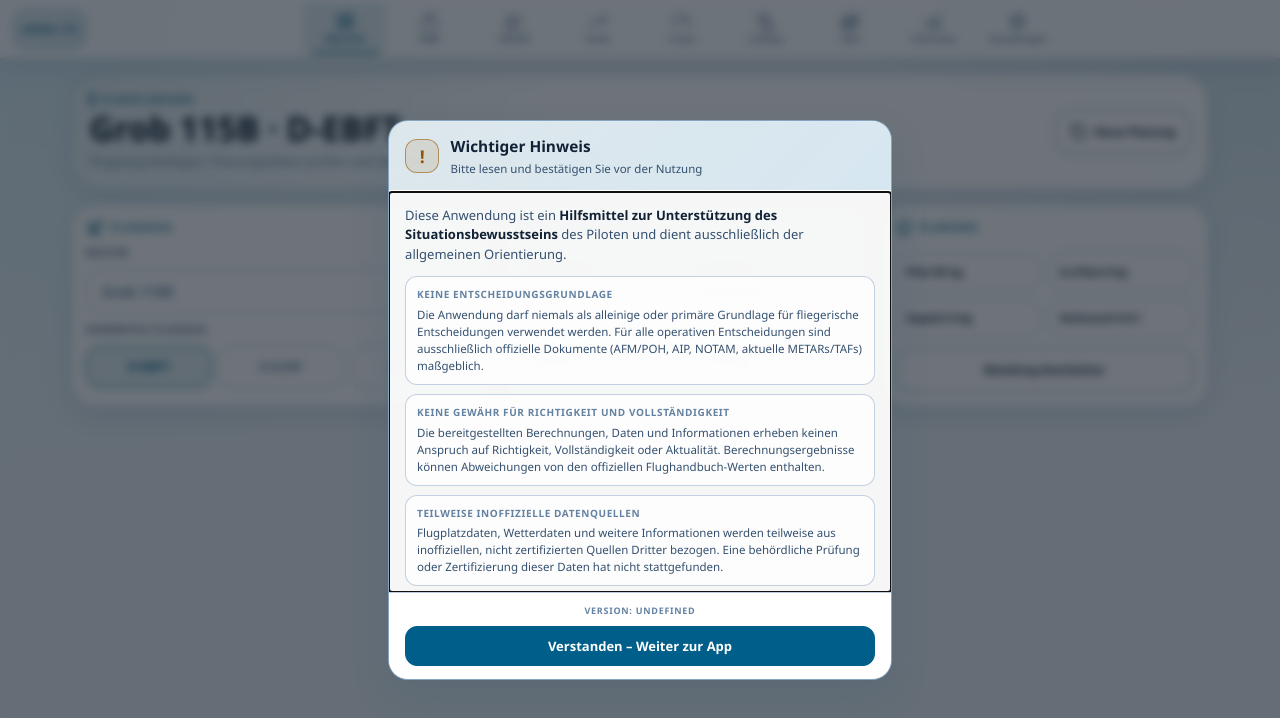
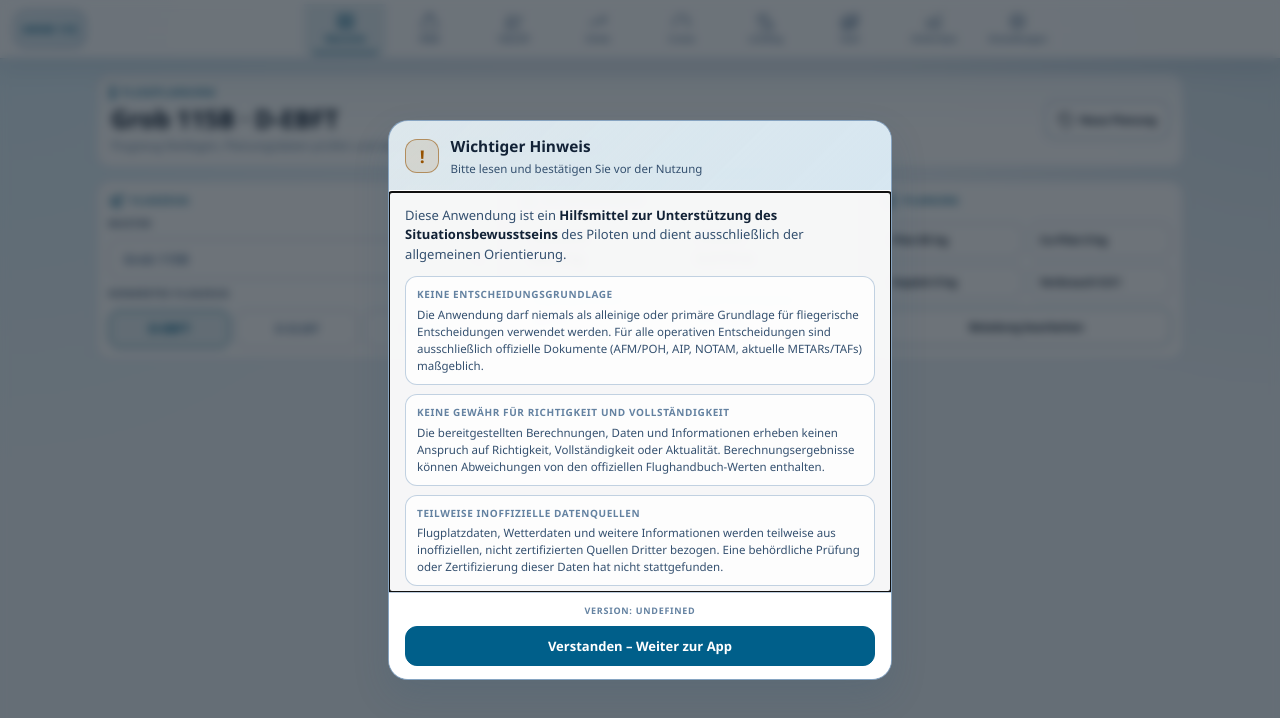
Before and after one commit to aguther/aircraft-performance, a React (Vite) app: page / in a window 1280 px wide. Shown: the top 718 px of the page. Built offline with nearby package versions, Linux system fonts and the light colour scheme.

Commit message:
Apply compact polish to overview page

```diff
--- a/css/index.css
+++ b/css/index.css
@@ -1,24 +1,23 @@
 .idx-shell {
-  width: min(1180px, 100%);
+  width: min(1120px, 100%);
   margin: 0 auto;
-  padding: 1rem 1.5rem 2rem;
+  padding: 0.9rem 1.15rem 1.5rem;
   display: flex;
   flex-direction: column;
-  gap: 1rem;
+  gap: 0.85rem;
 }
 
 .idx-hero {
   display: grid;
   grid-template-columns: minmax(0, 1fr) auto;
-  gap: 1rem;
+  gap: 0.85rem;
   align-items: center;
-  padding: 1.25rem;
+  padding: 0.9rem 1rem;
   border: 1px solid var(--border);
-  border-radius: 30px;
+  border-radius: 14px;
   background:
-    radial-gradient(circle at top left, var(--cyan-bg), transparent 42%),
+    linear-gradient(180deg, color-mix(in srgb, var(--cyan-bg) 48%, transparent), transparent 58%),
     var(--bg-card);
-  box-shadow: var(--shadow-soft);
   backdrop-filter: blur(18px);
 }
 
@@ -32,32 +31,32 @@
 .idx-hero h1 {
   margin: 0;
   color: var(--text);
-  font-size: clamp(1.55rem, 3vw, 2.4rem);
-  line-height: 1.05;
+  font-size: clamp(1.28rem, 2vw, 1.75rem);
+  line-height: 1.12;
 }
 
 .idx-hero p {
   max-width: 720px;
   margin: 0;
   color: var(--text-dim);
-  font-size: 0.92rem;
-  line-height: 1.55;
+  font-size: 0.86rem;
+  line-height: 1.45;
 }
 
 .idx-reset-button,
 .idx-secondary-link {
-  min-height: 44px;
+  min-height: 38px;
   display: inline-flex;
   align-items: center;
   justify-content: center;
   gap: 0.45rem;
-  padding: 0.7rem 1rem;
+  padding: 0.58rem 0.8rem;
   border: 1px solid var(--border-strong);
-  border-radius: 16px;
+  border-radius: 10px;
   background: var(--bg-soft);
   color: var(--text);
   font: inherit;
-  font-size: 0.82rem;
+  font-size: 0.78rem;
   font-weight: 800;
   text-decoration: none;
   cursor: pointer;
@@ -72,30 +71,29 @@
 
 .idx-reset-button svg,
 .idx-secondary-link svg {
-  width: 18px;
-  height: 18px;
+  width: 16px;
+  height: 16px;
 }
 
 .idx-aircraft-panel {
   display: grid;
   grid-template-columns: minmax(300px, 1.15fr) minmax(0, 1fr) minmax(0, 0.9fr);
-  gap: 0.85rem;
+  gap: 0.75rem;
 }
 
 .idx-aircraft-card {
   min-width: 0;
-  padding: 1rem;
+  padding: 0.82rem;
   border: 1px solid var(--border);
-  border-radius: 24px;
+  border-radius: 14px;
   background: var(--bg-card);
-  box-shadow: var(--shadow-soft);
   backdrop-filter: blur(18px);
 }
 
 .idx-aircraft-select-card {
   display: flex;
   flex-direction: column;
-  gap: 0.65rem;
+  gap: 0.58rem;
 }
 
 .idx-card-kicker {
@@ -103,15 +101,15 @@
   align-items: center;
   gap: 0.45rem;
   color: var(--cyan);
-  font-size: 0.72rem;
+  font-size: 0.68rem;
   font-weight: 800;
   letter-spacing: 0.12em;
   text-transform: uppercase;
 }
 
 .idx-card-kicker svg {
-  width: 18px;
-  height: 18px;
+  width: 16px;
+  height: 16px;
 }
 
 .idx-control-label {
@@ -123,15 +121,15 @@
 }
 
 .idx-aircraft-select {
-  min-height: 44px;
+  min-height: 40px;
   width: 100%;
-  padding: 0.65rem 0.8rem;
+  padding: 0.58rem 0.72rem;
   border: 1px solid var(--border);
-  border-radius: 14px;
+  border-radius: 10px;
   background: var(--bg-soft);
   color: var(--text);
   font: inherit;
-  font-size: 1rem;
+  font-size: 0.92rem;
   font-weight: 800;
 }
 
@@ -146,10 +144,10 @@
 }
 
 .idx-registration-options button {
-  min-height: 42px;
-  padding: 0.55rem 0.65rem;
+  min-height: 38px;
+  padding: 0.5rem 0.58rem;
   border: 1px solid var(--border);
-  border-radius: 14px;
+  border-radius: 10px;
   background: var(--bg-soft);
   color: var(--text-dim);
   font: inherit;
@@ -173,16 +171,16 @@
 .idx-aircraft-metrics {
   display: grid;
   grid-template-columns: repeat(2, minmax(0, 1fr));
-  gap: 0.65rem;
-  margin-top: 0.8rem;
+  gap: 0.52rem;
+  margin-top: 0.65rem;
 }
 
 .idx-aircraft-metrics div,
 .idx-plan-status span {
   min-width: 0;
-  padding: 0.7rem;
+  padding: 0.58rem 0.62rem;
   border: 1px solid var(--border);
-  border-radius: 16px;
+  border-radius: 10px;
   background: var(--bg-soft);
 }
 
@@ -200,14 +198,14 @@
   display: block;
   margin-top: 0.2rem;
   color: var(--text);
-  font-size: 1rem;
+  font-size: 0.92rem;
 }
 
 .idx-plan-status {
   display: grid;
   grid-template-columns: repeat(2, minmax(0, 1fr));
-  gap: 0.55rem;
-  margin: 0.8rem 0;
+  gap: 0.5rem;
+  margin: 0.65rem 0;
 }
 
 .idx-plan-status span {
@@ -464,7 +462,7 @@
 
 @media (max-width: 640px) {
   .idx-hero {
-    border-radius: 24px;
+    border-radius: 14px;
   }
 
   .idx-aircraft-metrics,
```
